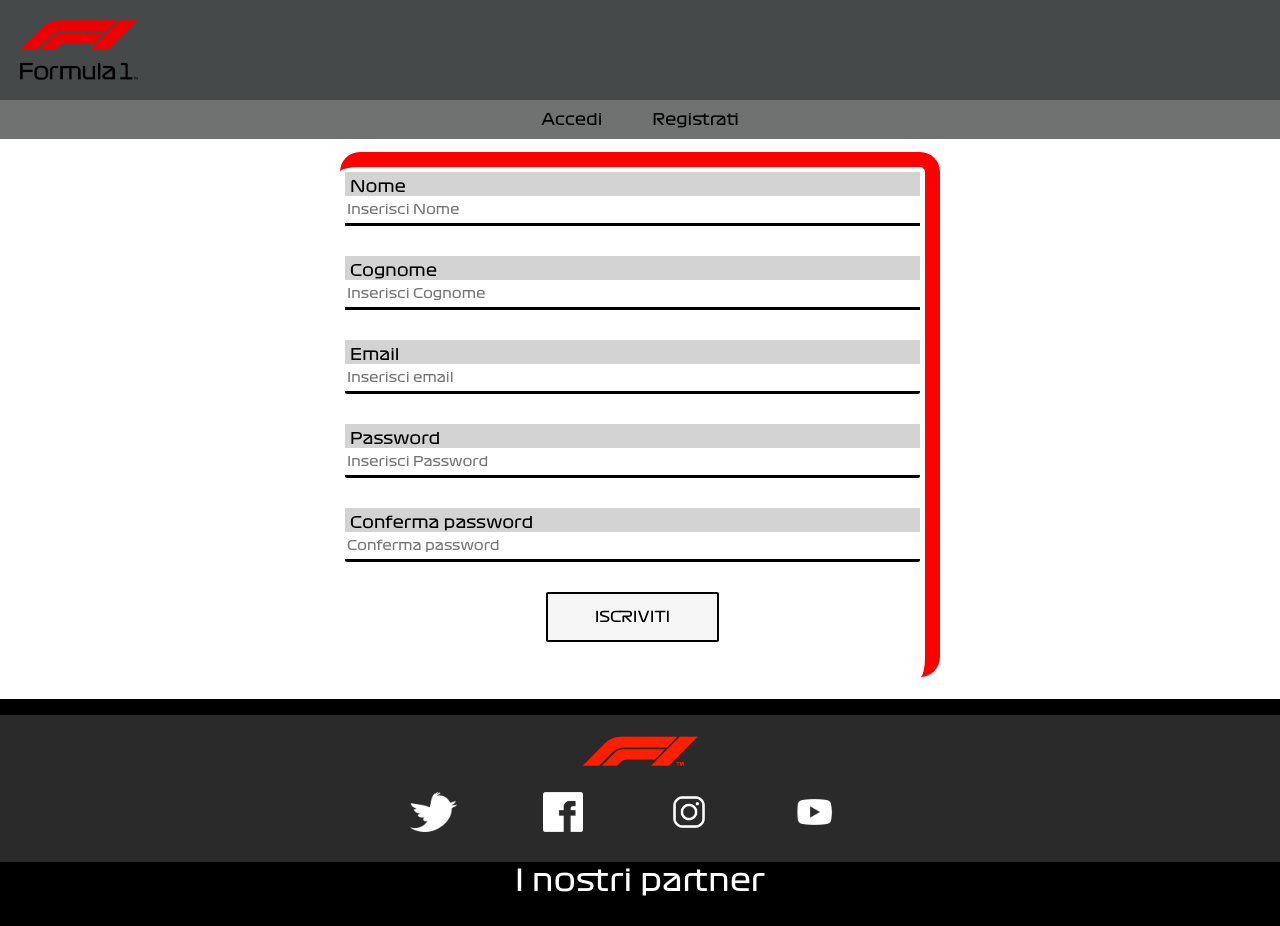
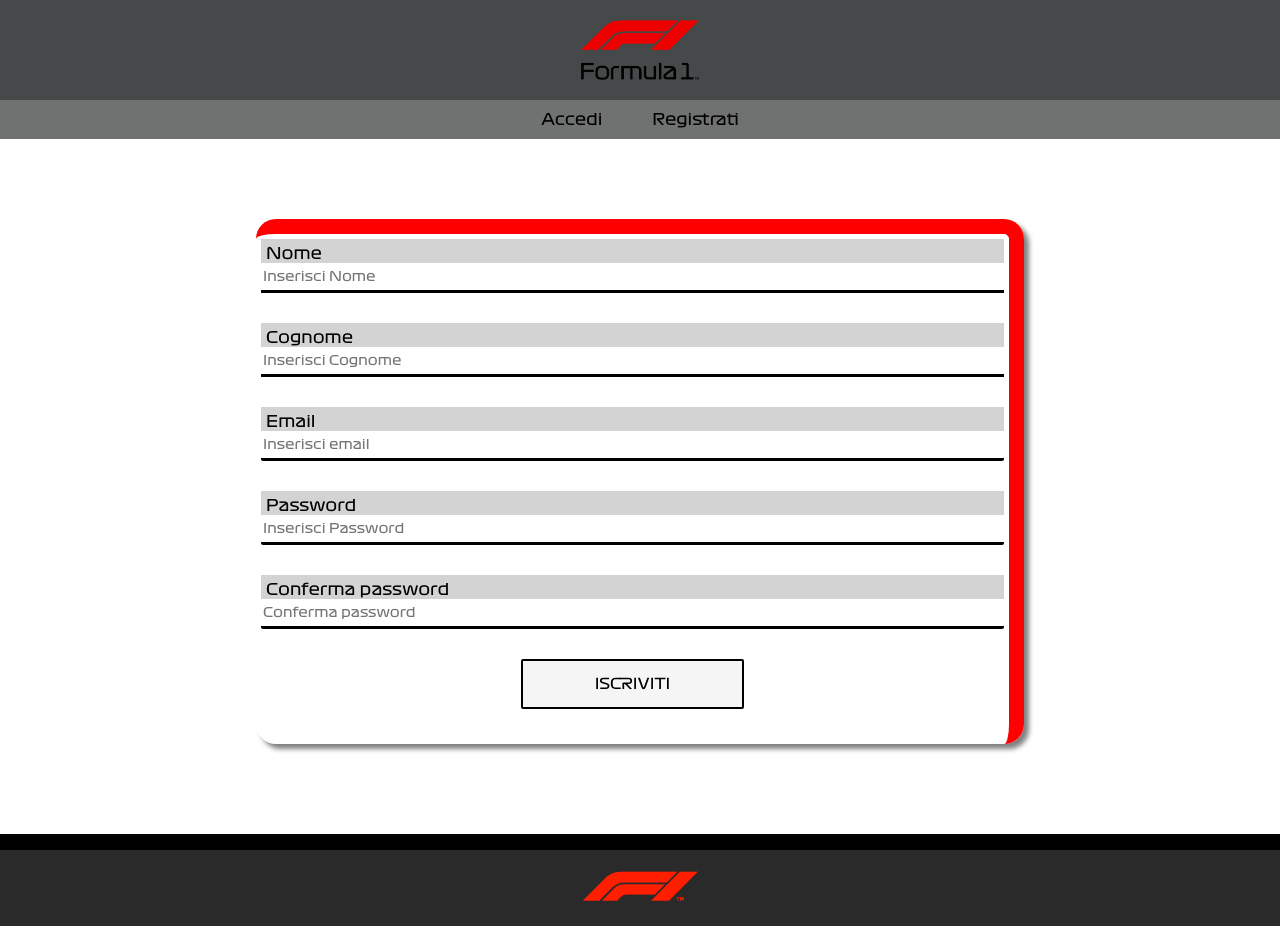
Before and after one commit to Magogagagaspa/formula_1, a PHP site: page /pagine/iscrizione.php in a window 1280 px wide. Shown: the top 926 px of the page. Run offline with PHP 8.4, Linux system fonts and the light colour scheme; some libraries are stand-ins or nearby versions.

Commit message:
sistemato css

```diff
--- a/pagine/iscrizione.php
+++ b/pagine/iscrizione.php
@@ -46,6 +46,7 @@
                     <input type="submit" value="ISCRIVITI" id="bottone_dati">
                 </form>
             </div>
+
 
     <p id="paccesso">
         <?php
--- a/script_header_footer/script_footer.js
+++ b/script_header_footer/script_footer.js
@@ -1,11 +1,9 @@
 document.write(`   <footer>
 <div class="footer-container">
 
-            <div class="footer-container-img">
-            <img src="immagini/f11.png" alt="" >
-            </div>
-
-
+        <div class="footer-container-img">
+        <img src="../immagini/f11.png" alt="" >
+        </div>
 
          <div class="footer-container-social">
 
--- a/stile.css
+++ b/stile.css
@@ -928,7 +928,7 @@ li {display: inline;}
 
 .logoaccesso {
     height: 100px;
-    width: 100%;
+    margin: auto;
 }
 
 
@@ -964,18 +964,26 @@ li {display: inline;}
     margin: 0px 15px;
 }
 
+.contenitore_form{
+    width: 100%;
+    margin-top: 10vh;
+    margin-bottom: 10vh;
+}
 #formaccesso{
-    width: 600px;
+    width: 60%;
     display: flex;
     font-family: 'formula1-regular';
     flex-direction: column;
     flex-wrap: wrap;
     margin: auto;
+    margin-top:10vh;
+    margin-bottom: 10vh;
     align-items: center;
     border-top: solid red 15px;
     border-right: solid red 15px;
     border-radius: 20px;
     padding: 5px;
+    box-shadow: 5px 5px 5px grey;
 }
 
 
```
Lines whose indentation alone changed are shown as unchanged.
